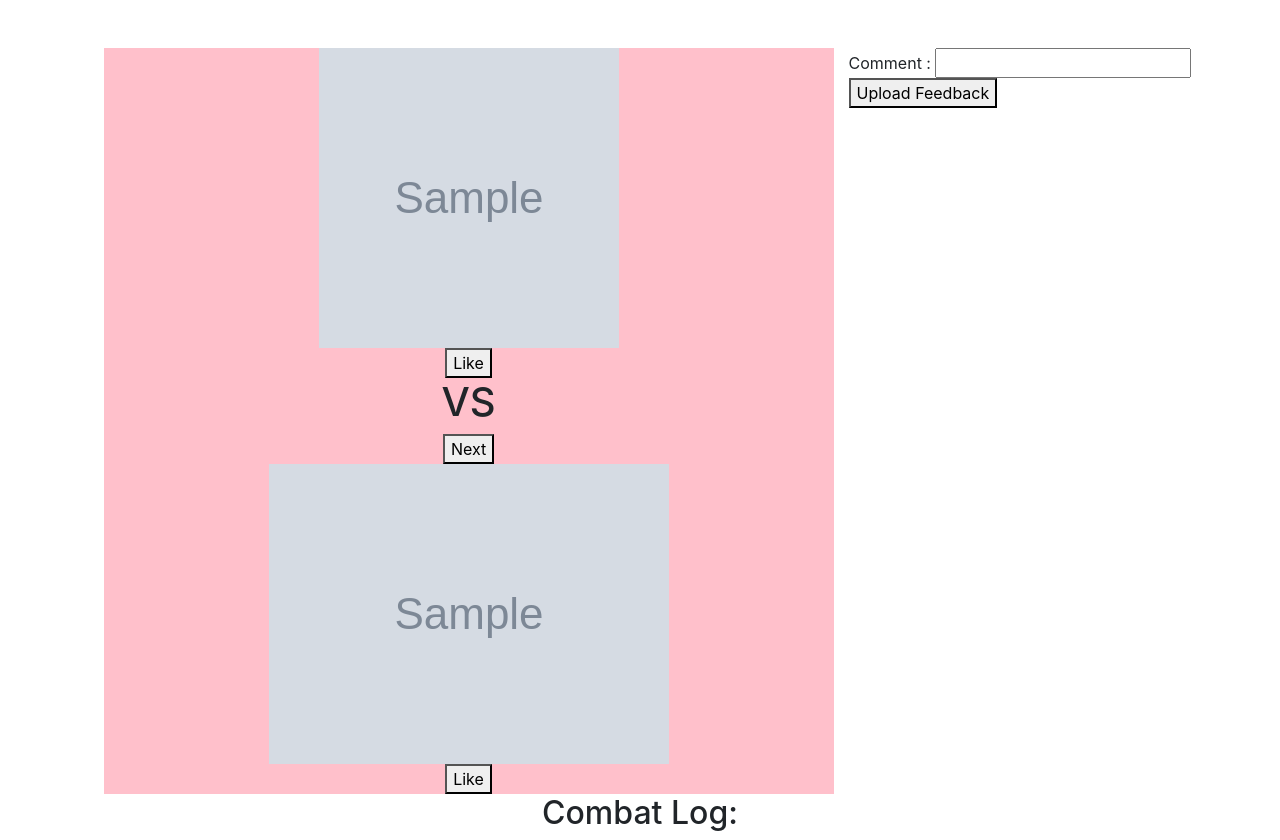
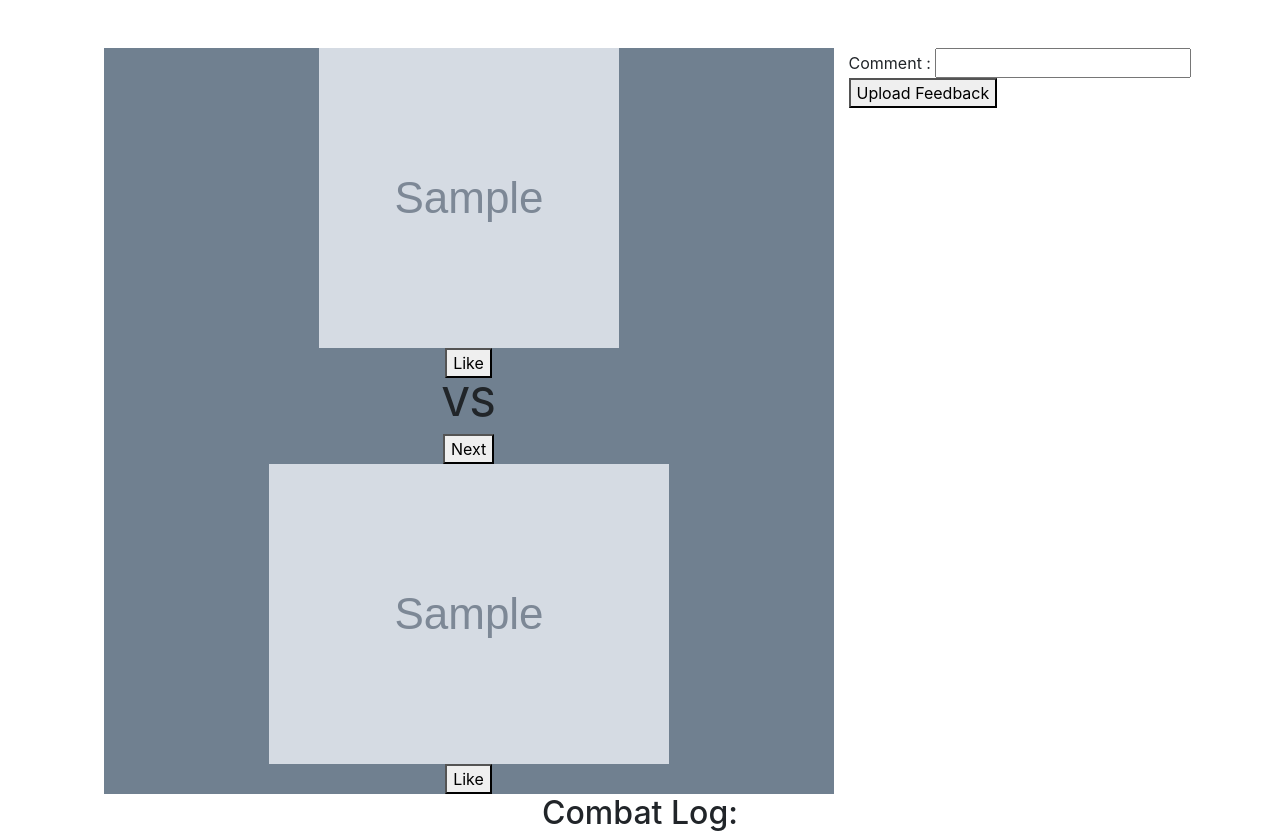
Before and after one commit to ArnoldTingSu/artOff, a Django app: template group_project/artOff/templates/arena.html in a window 1280 px wide. Shown: the part 62-902 px from the top of the page. Run offline with Django 3.2, Linux system fonts and the light colour scheme; the template is opened without the code that fills it: most values are stand-ins (such as "Sample title", 1, 10 or a date in 2020); grey boxes marked "Sample" are stand-in pictures; some libraries are stand-ins or nearby versions.

Commit message:
commit 13 af

```diff
--- a/group_project/artOff/static/css/arena.css
+++ b/group_project/artOff/static/css/arena.css
@@ -11,5 +11,5 @@ a {
 }
 
 .arts {
-    background-color: pink;
+    background-color: slategrey;
 }
--- a/group_project/artOff/templates/arena.html
+++ b/group_project/artOff/templates/arena.html
@@ -20,7 +20,7 @@
             <div class="col-md-8 col-sm-12 text-center">
                 <div class="arts">
                     {% for i in art %}
-                        {% if forloop.counter < 3 %}
+                        {% if forloop.counter < 2 %}
                         <img src="{{i.art_image.url}}" alt="{{i.caption}}" width="300" height="300">
                         <form action="/likes" method="POST">
                             {% csrf_token %}
```
